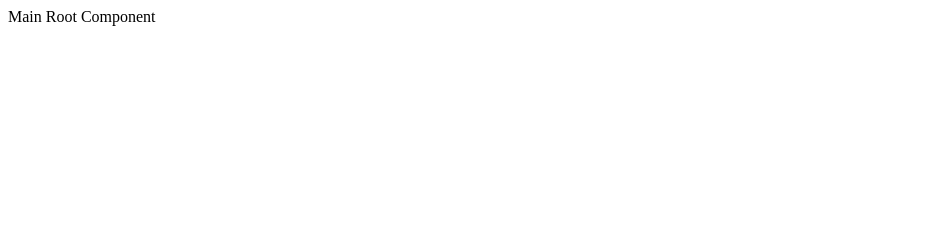
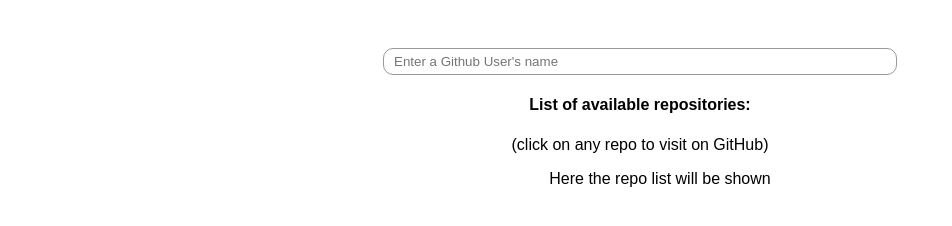
Before and after one commit to interviewmocha/react-redux-simple-boilerplate, a React app: page / in a window 1280 px wide. Shown: the whole page, without its empty margins (0-952 px from the left). Built offline with nearby package versions, Linux system fonts and the light colour scheme.

Commit message:
add ui for main

```diff
--- a/index.js
+++ b/index.js
@@ -11,6 +11,8 @@
 // To serve src assets , mount src folder with alias 'dist'
 // files inside src folder will be able to be accessed with "dist" alias
 app.use("/dist", express.static(__dirname + "/dist"))
+
+app.use("/styles", express.static(__dirname + "/styles"))
 
 // Serve index.html from the mounted public directory
 app.get('/', function(req, res){
--- a/public/index.html
+++ b/public/index.html
@@ -4,6 +4,7 @@
     <meta charset="utf-8">
     <meta name="viewport" content="width=device-width, initial-scale=1, shrink-to-fit=no">
     <meta name="theme-color" content="#000000">
+    <link rel="stylesheet" href="styles/styles.css">
 
     <title>React Boilerplate Example</title>
 
--- a/src/Main.js
+++ b/src/Main.js
@@ -2,9 +2,34 @@
 
 class Main extends Component {
 
-  render() {
-    return <div> Main Root Component </div>
+  state = {
+    userName: ''
+  }
+
+  onInputChange (userName) {
+    console.log('set the usernsame of the repo')
+  }
+
+  render()  {
+    return (
+      <div>
+        <div className='search-bar'>
+          <input
+            placeholder="Enter a Github User's name"
+            value={this.state.userName}
+            onChange={event => this.onInputChange(event.target.value)}
+            type='text'
+          />
+        </div>
+        <div className='repo-list'>
+          <h4>List of available repositories:</h4>
+          <p>(click on any repo to visit on GitHub)</p>
+          <ul>
+            Here the repo list will be shown
+          </ul>
+        </div>
+      </div>
+    )
   }
 }
-
 export default Main
--- /dev/null
+++ b/styles/styles.css
@@ -0,0 +1,20 @@
+#root {
+    margin: 0 auto;
+    padding-top: 20px;
+    width: 90%;
+    max-width: 1024px;
+    text-align: center;
+    font-family: "Arial";
+}
+
+.search-bar {
+    margin: 20px;
+    text-align: center;
+}
+
+input {
+    width: 50%;
+    padding: 5px 10px;
+    border-radius: 10px;
+    border: 1px solid #999999;
+}
```
